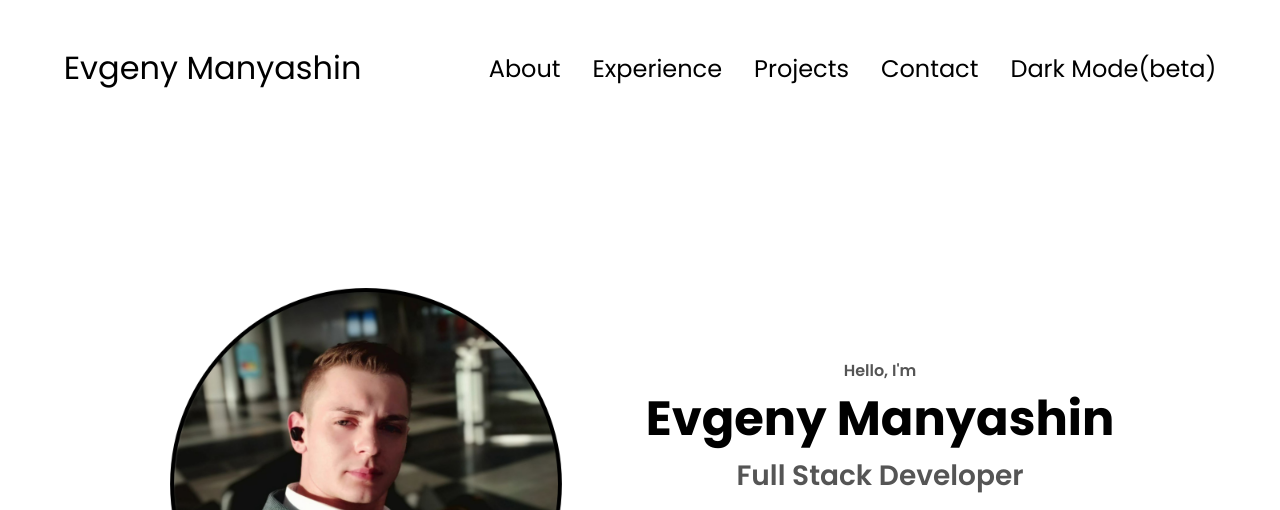
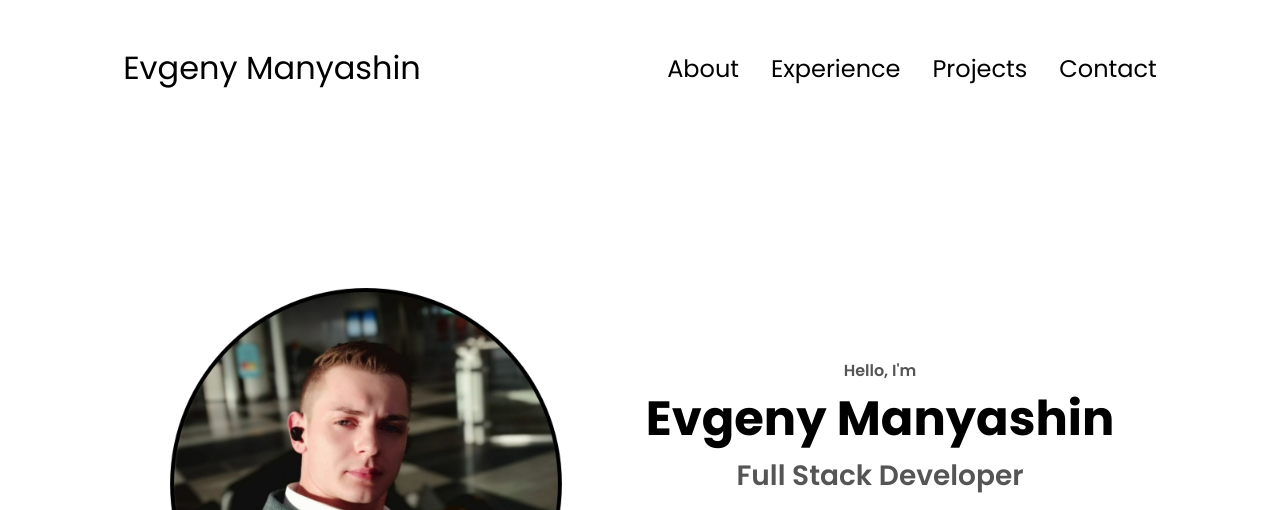
Before and after one commit to git-manyashin/portfolio_basic-html-css-js, a plain HTML site: page index.html in a window 1280 px wide. Shown: the top 510 px of the page. Drawn offline with Linux system fonts and the light colour scheme.

Commit message:
dark mode commented

```diff
--- a/index.html
+++ b/index.html
@@ -19,7 +19,7 @@
                 <li><a href="#experience">Experience</a></li>
                 <li><a href="#projects">Projects</a></li>
                 <li><a href="#contact">Contact</a></li>
-                <li><a href="#" onclick="toggleDarkMode()">Dark Mode(beta)</a></li>
+                <!-- <li><a href="#" onclick="toggleDarkMode()">Dark Mode(beta)</a></li> -->
             </ul>
         </div>
     </nav>
```
